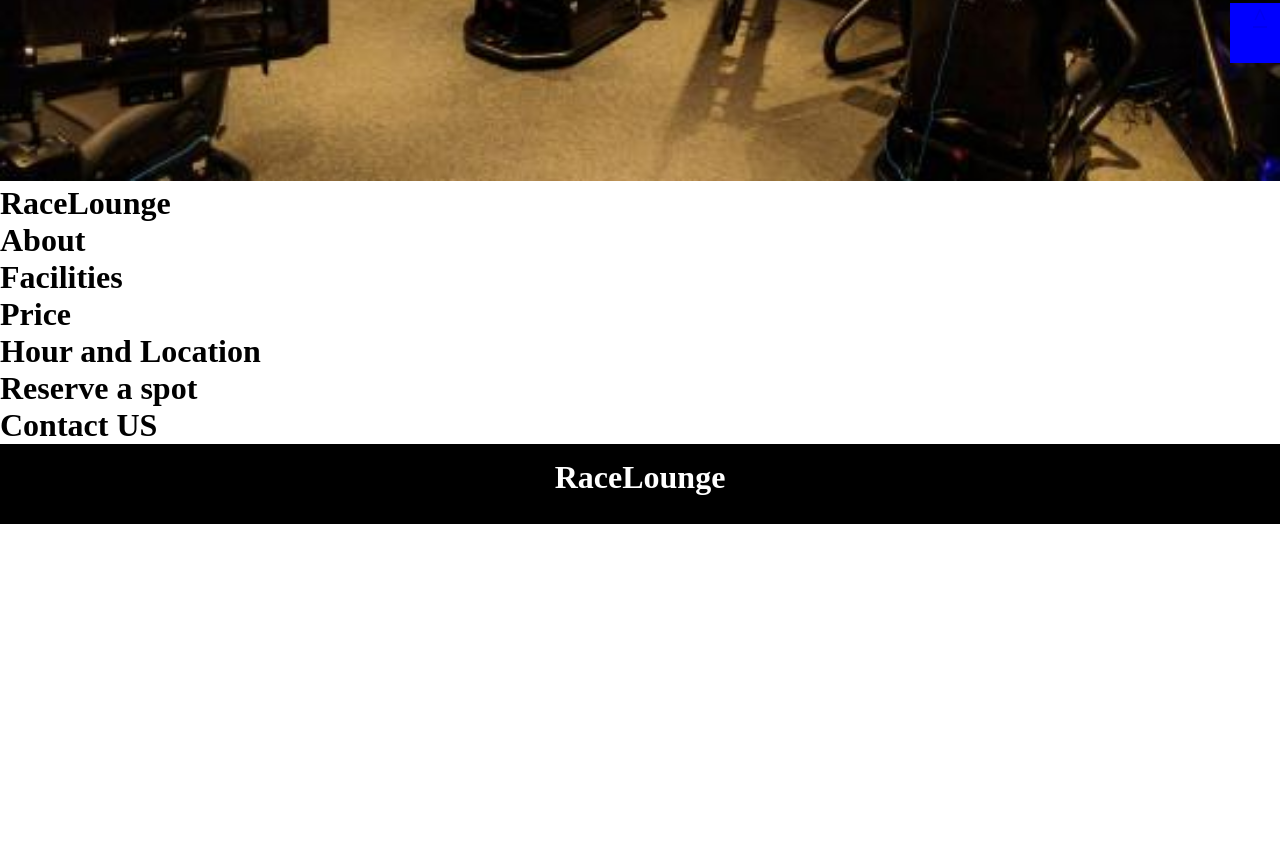
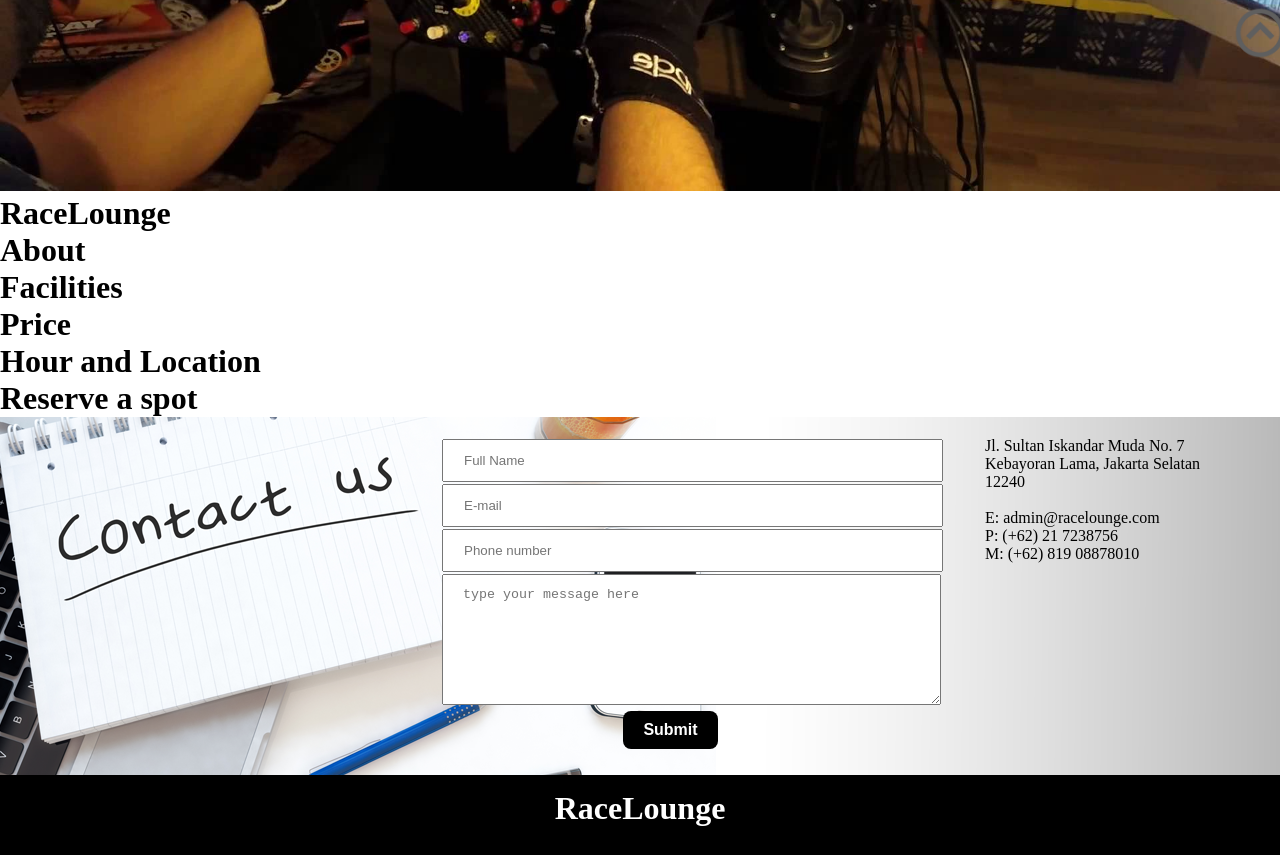
Before and after one commit to rizkyandijani/team1-w1, a plain HTML site: page index.html in a window 1280 px wide. Shown: the part 577-1432 px from the top of the page. Before the commit the page ends 1101 px from the top, so only its background shows below. Drawn offline with Linux system fonts and the light colour scheme; a web font is replaced by a local one.

Commit message:
add banner, create contact us styling menu

```diff
--- a/css/style.css
+++ b/css/style.css
@@ -1,10 +1,17 @@
 * {
     margin: 0;
     padding: 0;
+
+}
+
+html {
+    scroll-behavior: smooth;
 }
 
 body {
     background-color: #ffffff;
+    font-family: "Laila";
+
 }
 
 .header {
@@ -15,9 +22,18 @@ body {
 
 }
 
+.logo {
+    position: relative;
+    display: inline-block;
+    margin-left: 15px;
+
+}
+
 .menu {
     width: 800px;
-    margin: 0 auto;
+    margin-left: 30px;
+    position: relative;
+    display: inline-block;
 }
 
 .menu li {
@@ -48,7 +64,6 @@ li a {
 .top {
     height: 60px;
     width: 60px;
-    background-color: blue;
     text-align: center;
     position: fixed;
     top: 580px;
@@ -69,3 +84,73 @@ li a {
     text-align: center;
 
 }
+
+.contact {
+    background: url(../pic/contact-us.png) center center;
+    width: 100%;
+    height: 100%;
+}
+
+/**
+.contact h1 {
+    position: relative;
+
+    width: 300px;
+    height: 240px;
+    top: 0px;
+    display: inline-block;
+    float: left;
+}
+**/
+.contact form {
+    position: relative;
+    left: 420px;
+    margin: 20px;
+    display: inline-block;
+
+}
+
+.contact p {
+    position: relative;
+    display: inline-block;
+    margin: 20px;
+    float: right;
+    right: 60px;
+}
+
+.button1 {
+    background-color: black;
+    border: none;
+    color: white;
+    padding: 10px 20px;
+    text-align: center;
+    text-decoration: none;
+    display: inline-block;
+    font-size: 16px;
+    font-weight: bold;
+    border-radius: 8px;
+}
+
+.button1:hover {
+    background-color: darkgray;
+}
+
+input[type=text] {
+    width: 100%;
+    padding: 12px 20px;
+}
+
+input[type=email] {
+    width: 100%;
+    padding: 12px 20px;
+}
+
+input[type=tel] {
+    width: 100%;
+    padding: 12px 20px;
+}
+
+textarea {
+    width: 100%;
+    padding: 12px 20px;
+}
--- a/index.html
+++ b/index.html
@@ -6,11 +6,16 @@
     <meta name="viewport" content="width=device-width, initial-scale=1.0">
     <meta http-equiv="X-UA-Compatible" content="ie=edge">
     <link href="css/style.css" type="text/css" rel="stylesheet">
+    <link href="https://fonts.googleapis.com/css?family=Laila:400,700" rel="stylesheet">
+
     <title>RaceLounge</title>
 </head>
 
 <body>
     <div class="header" id="header">
+        <div class="logo">
+            <h2>RaceLounge</h2>
+        </div>
         <div class="menu">
             <ul>
                 <li><a href="#"> Home</a></li>
@@ -24,7 +29,7 @@
         </div>
     </div>
     <div class="banner">
-        <img src="pic/banner2.jpg" width="800px">
+        <img src="pic/banner3.jpg" width="800px">
         <h1>RaceLounge</h1>
     </div>
 
@@ -60,19 +65,55 @@
 
     <!--Contact Us Section-->
     <div class="contact" id="contact">
-        <h1>Contact US</h1>
+
+        <form action="thanks.html" method="GET">
+            <table border="0">
+                <tr>
+                    <!--
+                    <td width="20%"><label for="name">Name </label></td>-->
+                    <td><input type="text" name="name" id="name" required placeholder="Full Name"></td>
+                </tr>
+                <tr>
+                    <!--<td><label for="email">e-mail </label></td>-->
+                    <td><input type="email" name="email" id="email" required placeholder="E-mail"><br></td>
+                </tr>
+                <tr>
+                    <td><input type="tel" name="tel" id="tel" required placeholder="Phone number"></td>
+                </tr>
+                <tr>
+                    <!--td valign="top"><label for="message">Message</label></td>-->
+                    <td><textarea name="message" id="message" cols="50" rows="7" required placeholder="type your message here"></textarea></td>
+                </tr>
+                <tr>
+
+                    <td align="center"><input type="submit" name="submit" id="submit" value="Submit" class="button1"></td>
+                </tr>
+            </table>
+        </form>
+
+        <p>
+            Jl. Sultan Iskandar Muda No. 7<br>
+            Kebayoran Lama, Jakarta Selatan<br>
+            12240<br>
+            <br>
+            E: admin@racelounge.com<br>
+            P: (+62) 21 7238756<br>
+            M: (+62) 819 08878010<br>
+        </p>
 
     </div>
 
-    <div class="top">
-        <h2><a href="#header"> ^</a></h2>
+    <div class="
+                            top">
+        <h2><a href="#header"><img src="pic/top1.png" height="60" width="60"
+                    "></a></h2>
     </div>
 
 
 
 
-    <div class="footer">
-        <h1>RaceLounge</h1>
+    <div class=" footer">
+                <h1>RaceLounge</h1>
     </div>
 </body>
 
```
Also changed, not shown: pic/banner3.jpg (added), pic/contact-us.png (added), pic/top1.png (added).
